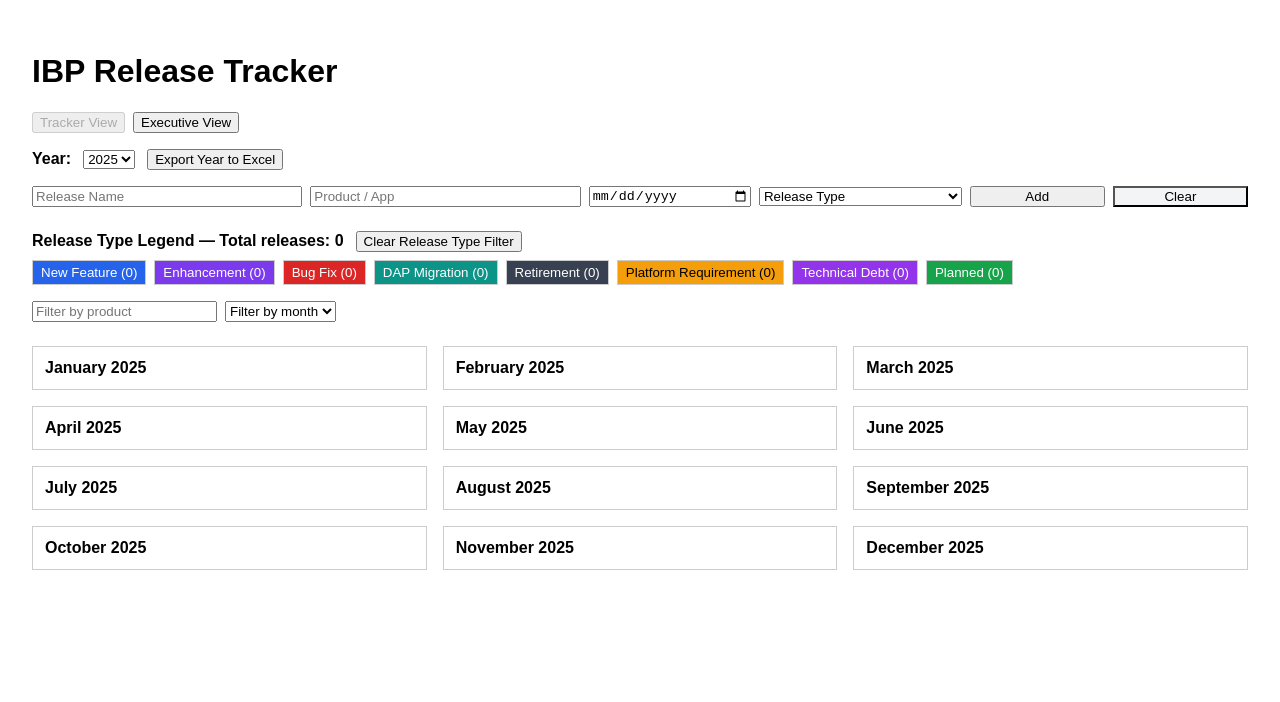
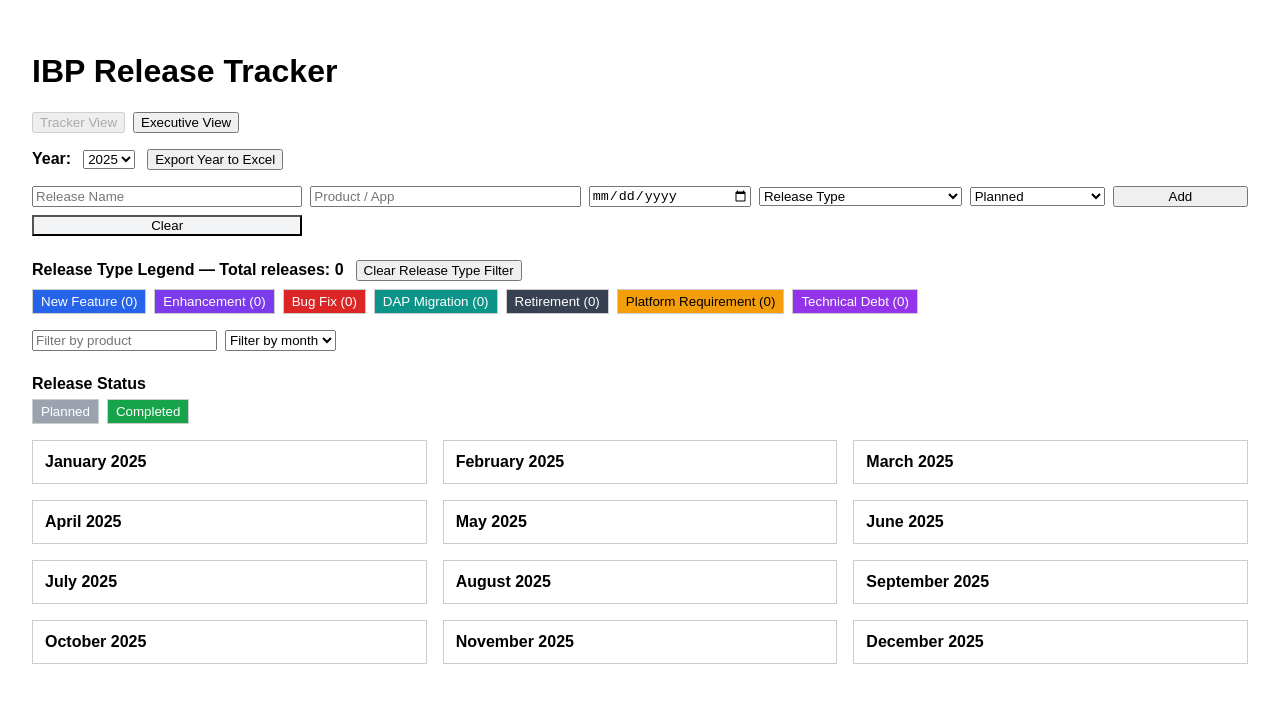
Before and after one commit to pinaki-GH/ibp-release-tracker, a Next.js app: page / in a window 1280 px wide. Shown: the top 702 px of the page. Built offline with nearby package versions, Linux system fonts and the light colour scheme.

Commit message:
Update page.tsx

```diff
--- a/app/page.tsx
+++ b/app/page.tsx
@@ -12,8 +12,12 @@ const releaseTypes = [
   { id: "dap-migration", name: "DAP Migration", color: "#0D9488" },
   { id: "retirement", name: "Retirement", color: "#374151" },
   { id: "platform-req", name: "Platform Requirement", color: "#F59E0B" },
-  { id: "technical-debt", name: "Technical Debt", color: "#9333EA" },
-  { id: "planned", name: "Planned", color: "#16A34A" }
+  { id: "technical-debt", name: "Technical Debt", color: "#9333EA" }
+];
+
+const releaseStatuses = [
+  { id: "planned", name: "Planned", color: "#9CA3AF" },
+  { id: "completed", name: "Completed", color: "#16A34A" }
 ];
 
 const MONTHS = [
@@ -27,6 +31,7 @@ interface ReleaseItem {
   product: string;
   date: string;
   type: string;
+  status: "planned" | "completed";
 }
 
 /* ======================
@@ -52,11 +57,13 @@ export default function ReleaseTrackerApp() {
     name: "",
     product: "",
     date: "",
-    type: ""
+    type: "",
+    status: "planned" as "planned" | "completed"
   });
 
   const [productFilter, setProductFilter] = useState("");
   const [typeFilter, setTypeFilter] = useState<string[]>([]);
+  const [statusFilter, setStatusFilter] = useState<"planned" | "completed" | null>(null);
   const [monthFilter, setMonthFilter] = useState<number | null>(null);
 
   /* ✅ NEW: View toggle */
@@ -137,7 +144,7 @@ export default function ReleaseTrackerApp() {
     setReleases(prev => [...prev, { ...form, id: Date.now() }]);
   }
 
-  setForm({ name: "", product: "", date: "", type: "" });
+  setForm({ name: "", product: "", date: "", type: "", status: "planned" });
 };
 
 
@@ -155,6 +162,7 @@ export default function ReleaseTrackerApp() {
 
   const filteredReleases = baseFiltered.filter(r => {
     if (typeFilter.length && !typeFilter.includes(r.type)) return false;
+    if (statusFilter && r.status !== statusFilter) return false;
     if (monthFilter !== null && new Date(r.date).getMonth() !== monthFilter) return false;
     return true;
   });
@@ -186,12 +194,12 @@ export default function ReleaseTrackerApp() {
      FORM HELPERS (NEW)
      ====================== */
   const clearForm = () => {
-    setForm({ name: "", product: "", date: "", type: "" });
+    setForm({ name: "", product: "", date: "", type: "", status: "planned" });
   };
 
   const discardEdit = () => {
     setEditingRelease(null);
-    setForm({ name: "", product: "", date: "", type: "" });
+    setForm({ name: "", product: "", date: "", type: "", status: "planned" });
   };
 
   /* ======================
@@ -267,7 +275,14 @@ export default function ReleaseTrackerApp() {
               <option value="">Release Type</option>
               {releaseTypes.map(rt => <option key={rt.id} value={rt.id}>{rt.name}</option>)}
             </select>
-            <button onClick={saveRelease}>
+
+            <select value={form.status} onChange={e => setForm({ ...form, status: e.target.value as any })}>
+              {releaseStatuses.map(rs => (
+               <option key={rs.id} value={rs.id}>{rs.name}</option>
+          ))}
+        </select>
+
+             <button onClick={saveRelease}>
   {editingRelease ? "Update" : "Add"}
 </button>
 
@@ -328,6 +343,7 @@ export default function ReleaseTrackerApp() {
   </div>
 </div>
 
+
           {/* Filters */}
           <div style={{ marginBottom: 24, display: "flex", gap: 8 }}>
             <input placeholder="Filter by product" value={productFilter} onChange={e => setProductFilter(e.target.value)} />
@@ -339,7 +355,28 @@ export default function ReleaseTrackerApp() {
             {monthFilter !== null && <button onClick={() => setMonthFilter(null)}>Clear Month</button>}
           </div>
 
-          {/* Results */}
+           {/* Status Filter */}
+      <div style={{ marginBottom: 16 }}>
+        <strong>Release Status</strong>
+        <div style={{ display: "flex", gap: 8, marginTop: 6 }}>
+          {releaseStatuses.map(rs => (
+            <button
+              key={rs.id}
+              onClick={() => setStatusFilter(p => (p === rs.id ? null : (rs.id as "planned" | "completed")))}
+              style={{
+                background: rs.color,
+                color: "#fff",
+                border: statusFilter === rs.id ? "3px solid #000" : "1px solid #ccc",
+                padding: "4px 8px"
+              }}
+            >
+              {rs.name}
+            </button>
+          ))}
+        </div>
+      </div>
+
+         {/* Results */}
           {monthFilter !== null ? (
             <div>
               <h3>{MONTHS[monthFilter]} {selectedYear}</h3>
```
